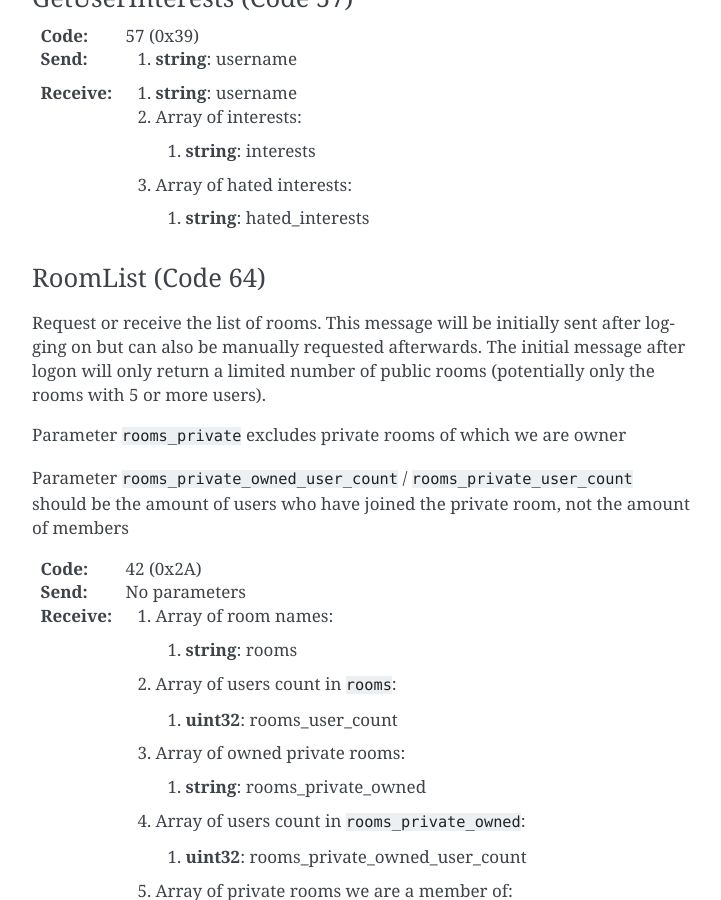
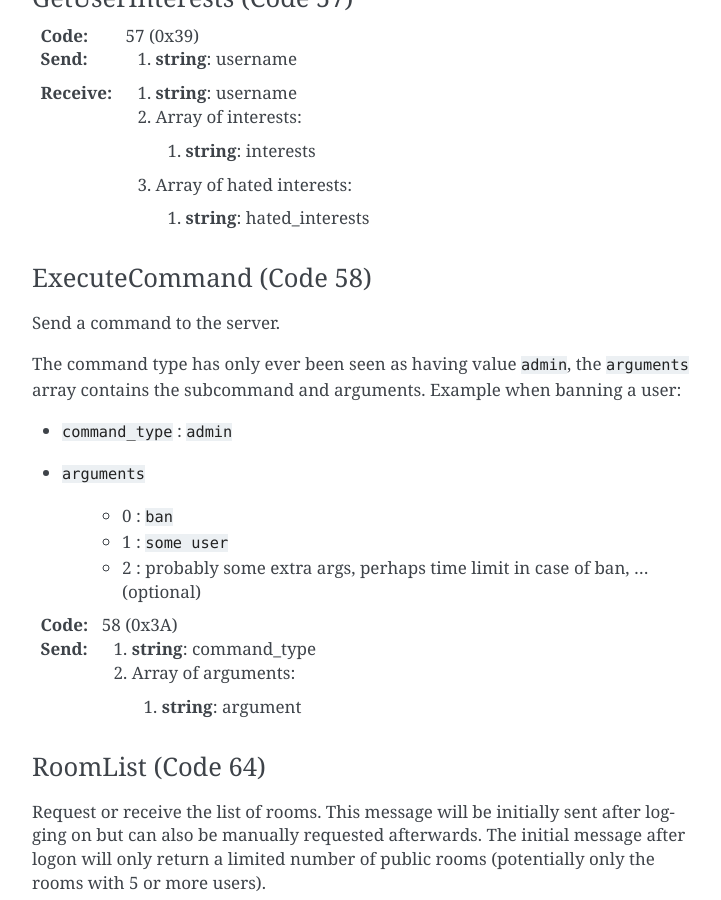
Before and after one commit to JurgenR/aioslsk, a Sphinx documentation site: the page built from docs/source/MESSAGES.rst, in a window 1280 px wide and 900 px high, scrolled down 9845 px. Shown: the whole window, without its empty margins (388-1109 px from the left). Built offline with Sphinx 7.4.7, drawn with Linux system fonts in a browser that asks for light colours; some of the changed text lies outside the part shown.

Commit message:
feat: add ExecuteCommand message

```diff
--- a/docs/source/MESSAGES.rst
+++ b/docs/source/MESSAGES.rst
@@ -612,6 +612,30 @@ GetUserInterests (Code 57)
       1. **string**: hated_interests
 
 
+.. _ExecuteCommand:
+
+ExecuteCommand (Code 58)
+------------------------
+
+Send a command to the server.
+
+The command type has only ever been seen as having value ``admin``, the ``arguments`` array contains the subcommand and arguments. Example when banning a user:
+
+* ``command_type`` : ``admin``
+* ``arguments``
+
+   * 0 : ``ban``
+   * 1 : ``some user``
+   * 2 : probably some extra args, perhaps time limit in case of ban, ... (optional)
+
+:Code: 58 (0x3A)
+:Send:
+   1. **string**: command_type
+   2. Array of arguments:
+
+      1. **string**: argument
+
+
 .. _RoomList:
 
 RoomList (Code 64)
```
Also changed, not shown: 2 other files.
